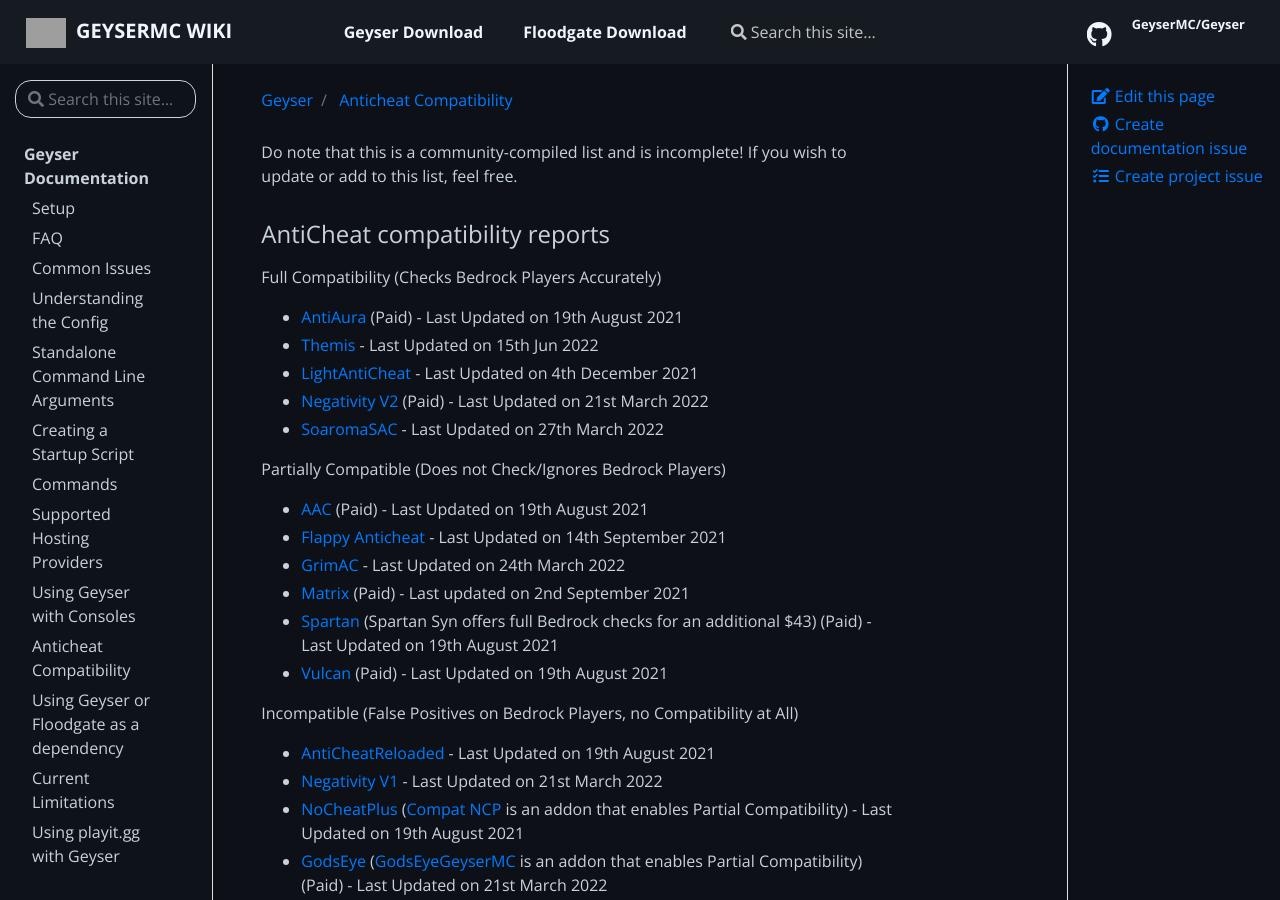
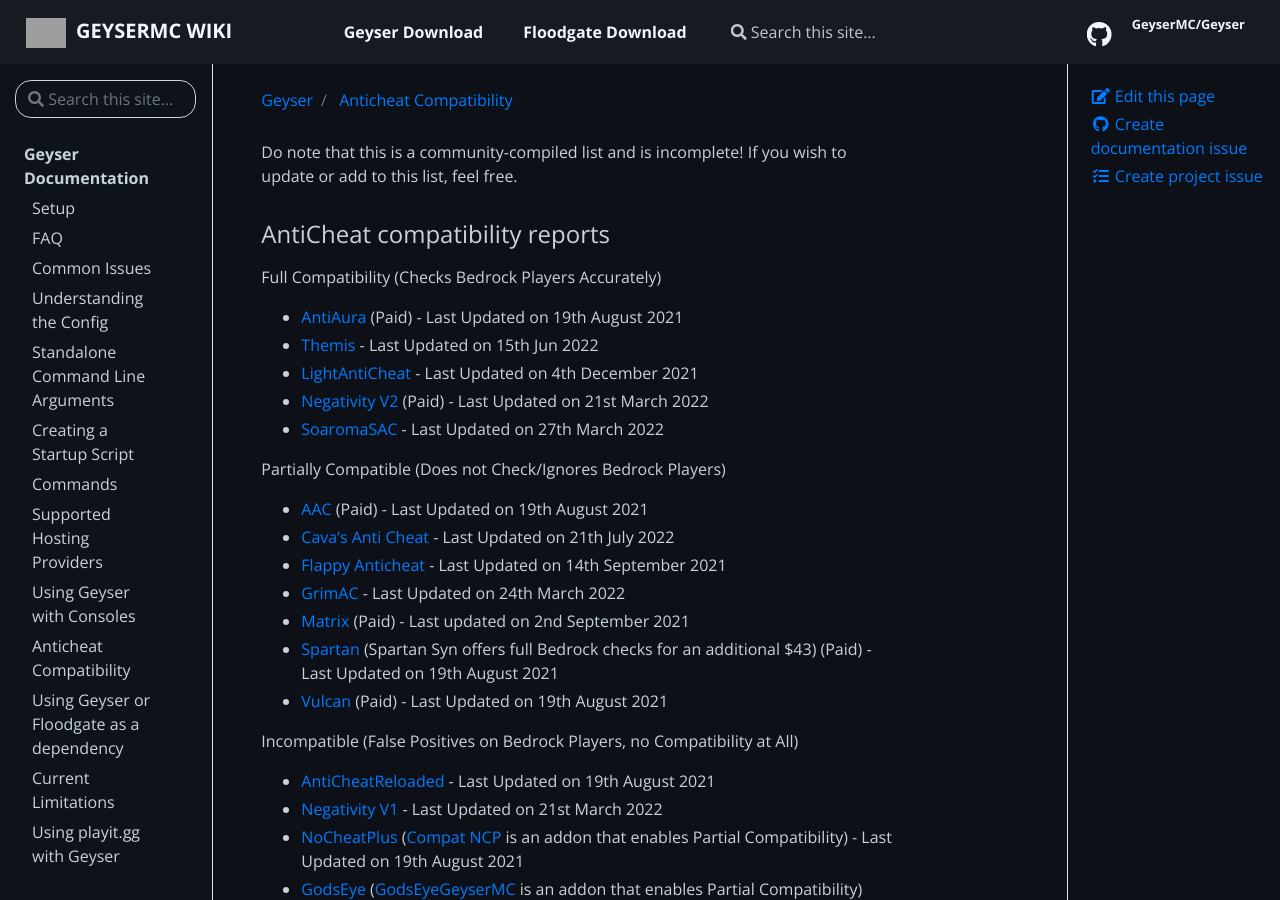
Before and after one commit to GeyserMC/GeyserWiki, a Jekyll site: the page built from _docs/geyser/anticheat-compatibility.md, in a window 1280 px wide and 900 px high. Built offline with Jekyll 4.4.1, drawn with Linux system fonts in a browser that asks for light colours; grey boxes are pictures that could not be loaded.

Commit message:
Update anticheat-compatibility.md
Add Cava's Anti Cheat to the list

```diff
--- a/_docs/geyser/anticheat-compatibility.md
+++ b/_docs/geyser/anticheat-compatibility.md
@@ -19,6 +19,7 @@
 Partially Compatible (Does not Check/Ignores Bedrock Players)
 
 - [AAC](https://www.spigotmc.org/resources/6442/){:target="_blank"} (Paid) - Last Updated on 19th August 2021
+- [Cava's Anti Cheat](https://www.spigotmc.org/resources/cavas-anti-cheat.102867/){:target="_blank"} - Last Updated on 21th July 2022
 - [Flappy Anticheat](https://www.spigotmc.org/resources/92180/){:target="_blank"} - Last Updated on 14th September 2021
 - [GrimAC](https://github.com/MWHunter/Grim){:target="_blank"} - Last Updated on 24th March 2022
 - [Matrix](https://matrix.rip/){:target="_blank"} (Paid) - Last updated on 2nd September 2021
```
